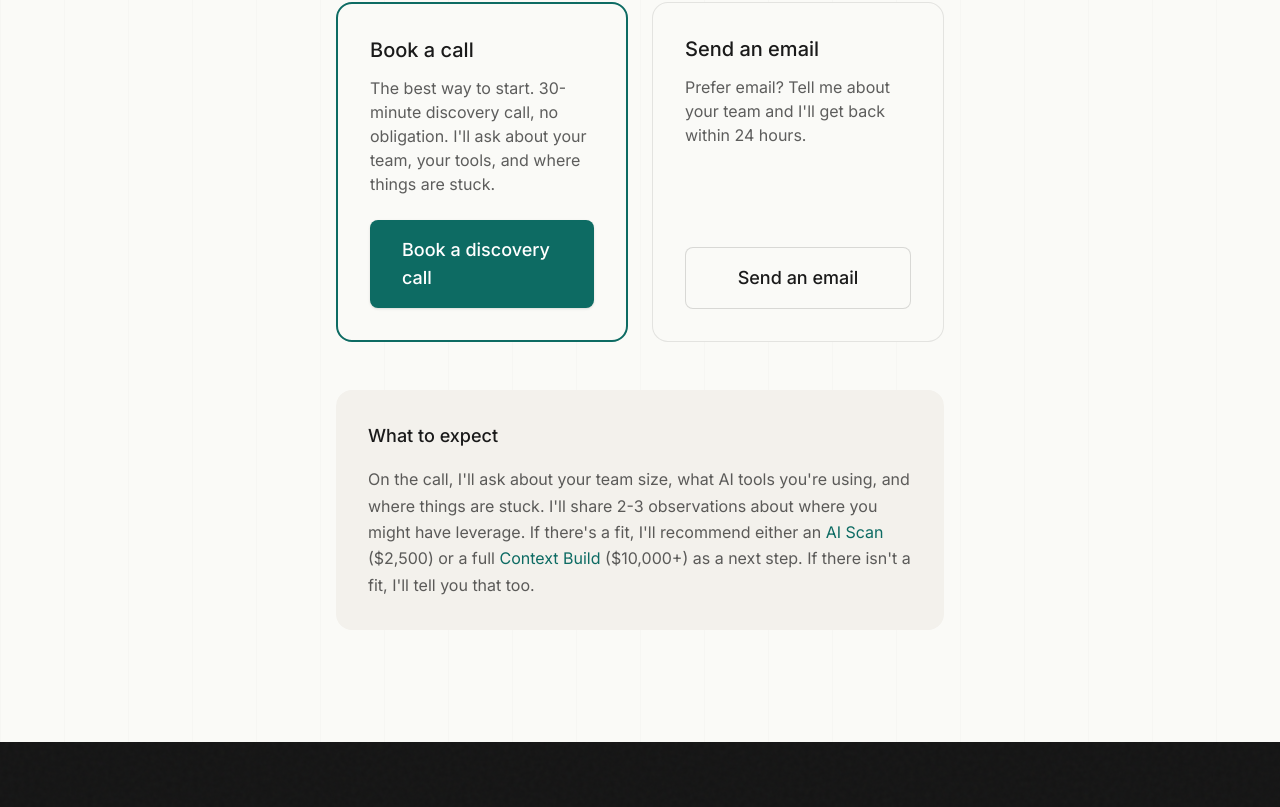
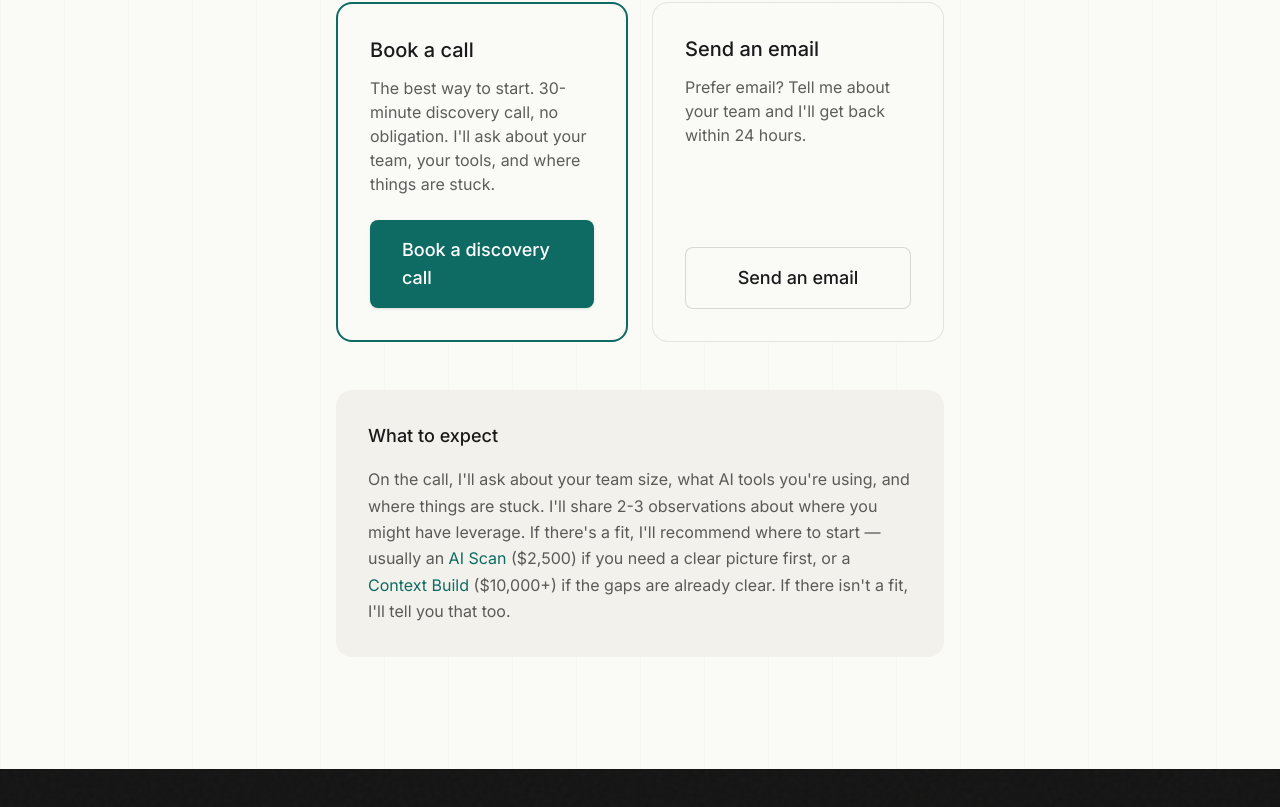
Before and after one commit to prollinson/domeworks-web, a SvelteKit app: page /contact in a window 1280 px wide. Shown: the part 365-1172 px from the top of the page. Built offline with nearby package versions, Linux system fonts and the light colour scheme.

Commit message:
copy: fix contact page — remove 'full Context Build', clarify next steps

```diff
--- a/src/routes/contact/+page.svelte
+++ b/src/routes/contact/+page.svelte
@@ -60,7 +60,7 @@
     <div class="mt-12 p-8 bg-stone rounded-2xl">
       <h2 class="text-lg font-medium text-charcoal mb-4">What to expect</h2>
       <p class="text-charcoal/70 leading-[1.65]">
-        On the call, I'll ask about your team size, what AI tools you're using, and where things are stuck. I'll share 2-3 observations about where you might have leverage. If there's a fit, I'll recommend either an <a href="/scan/" class="text-primary hover:underline">AI Scan</a> ($2,500) or a full <a href="/context-build/" class="text-primary hover:underline">Context Build</a> ($10,000+) as a next step. If there isn't a fit, I'll tell you that too.
+        On the call, I'll ask about your team size, what AI tools you're using, and where things are stuck. I'll share 2-3 observations about where you might have leverage. If there's a fit, I'll recommend where to start — usually an <a href="/scan/" class="text-primary hover:underline">AI Scan</a> ($2,500) if you need a clear picture first, or a <a href="/context-build/" class="text-primary hover:underline">Context Build</a> ($10,000+) if the gaps are already clear. If there isn't a fit, I'll tell you that too.
       </p>
     </div>
   </div>
```
